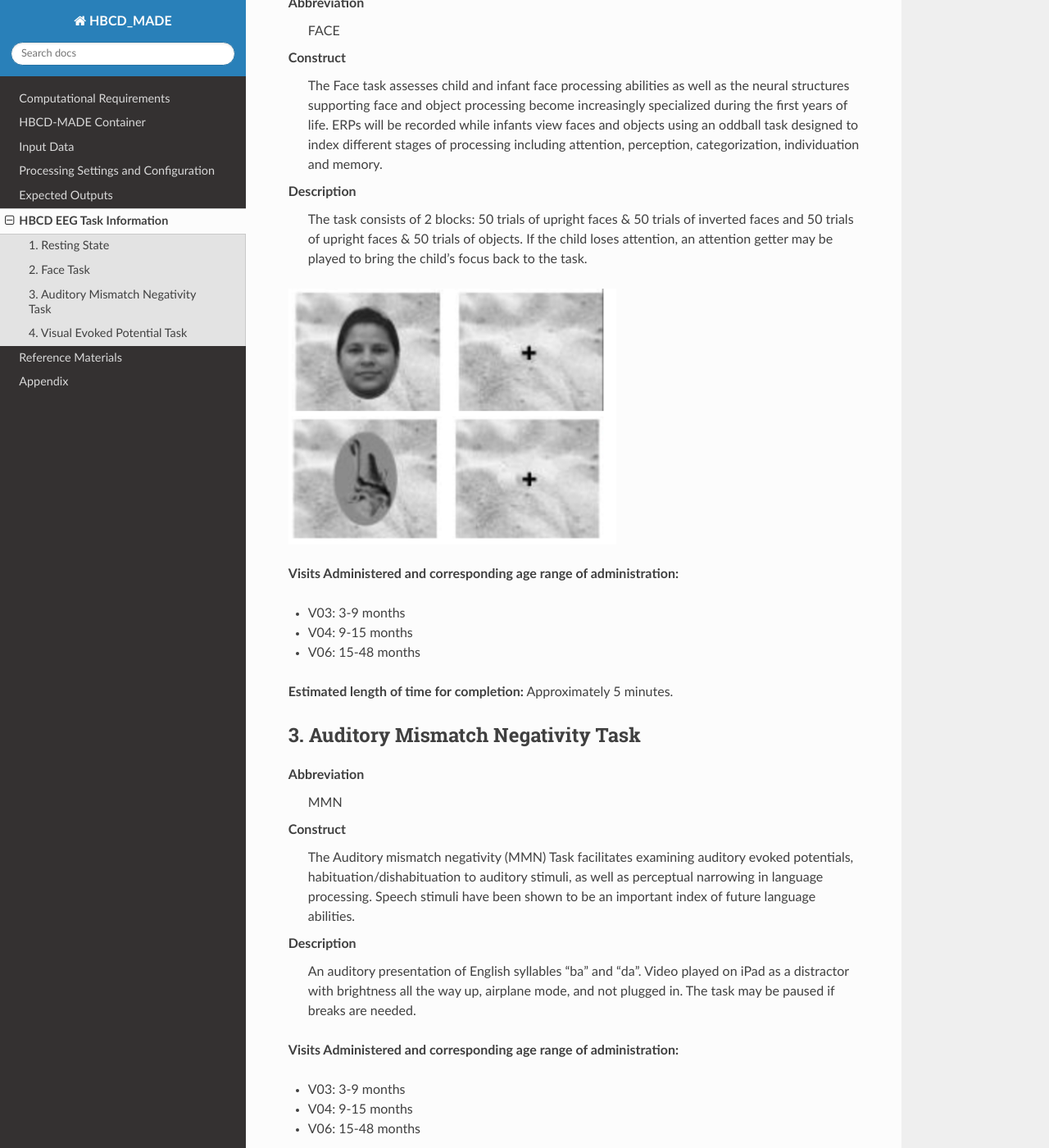
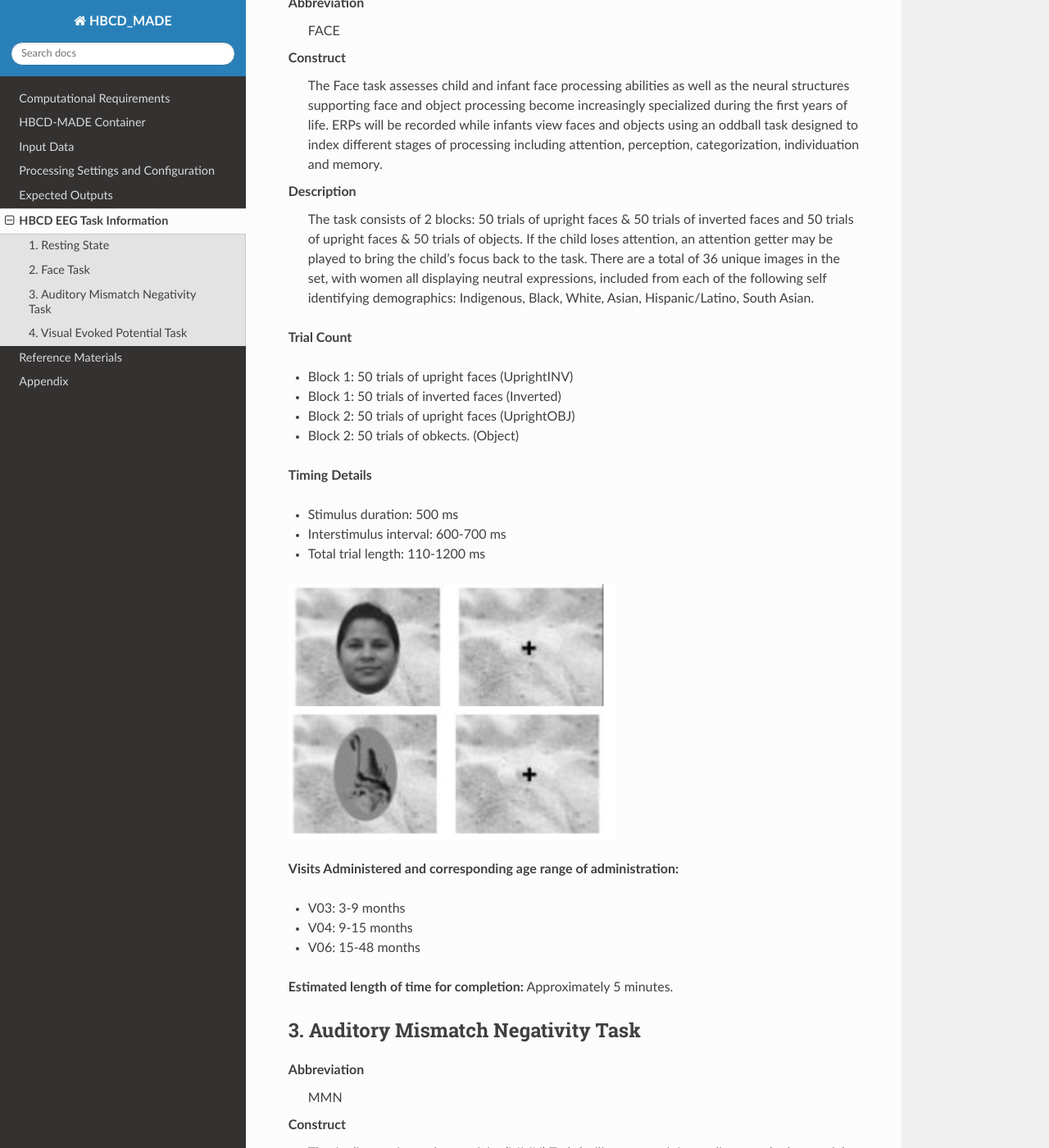
Before and after one commit to DCAN-Labs/HBCD-MADE, a Sphinx documentation site: the page built from docs/source/task_info.rst, in a window 1280 px wide and 1400 px high, scrolled down 1014 px. Shown: the whole window at 82% size. Built offline with Sphinx 7.4.7 and the Read the Docs theme 2.0.0, drawn with Linux system fonts in a browser that asks for light colours; some of the changed text lies outside the part shown.

Commit message:
updated task info

```diff
--- a/docs/source/task_info.rst
+++ b/docs/source/task_info.rst
@@ -41,7 +41,20 @@
 	The Face task assesses child and infant face processing abilities as well as the neural structures supporting face and object processing become increasingly specialized during the first years of life. ERPs will be recorded while infants view faces and objects using an oddball task designed to index different stages of processing including attention, perception, categorization, individuation and memory.
 
 Description
-	The task consists of 2 blocks: 50 trials of upright faces & 50 trials of inverted faces and 50 trials of upright faces & 50 trials of objects. If the child loses attention, an attention getter may be played to bring the child’s focus back to the task.
+	The task consists of 2 blocks: 50 trials of upright faces & 50 trials of inverted faces and 50 trials of upright faces & 50 trials of objects. If the child loses attention, an attention getter may be played to bring the child’s focus back to the task. There are a total of 36 unique images in the set, with women all displaying neutral expressions, included from each of the following self identifying demographics: Indigenous, Black, White, Asian, Hispanic/Latino, South Asian.
+
+**Trial Count**
+
+- Block 1: 50 trials of upright faces (UprightINV)
+- Block 1: 50 trials of inverted faces (Inverted)
+- Block 2: 50 trials of upright faces (UprightOBJ)
+- Block 2: 50 trials of obkects. (Object)
+
+**Timing Details**
+
+- Stimulus duration: 500 ms
+- Interstimulus interval: 600-700 ms
+- Total trial length: 110-1200 ms
 
 .. image:: images/FACE.png
    :width: 400px
@@ -65,7 +78,7 @@
 	The Auditory mismatch negativity (MMN) Task facilitates examining auditory evoked potentials, habituation/dishabituation to auditory stimuli, as well as perceptual narrowing in language processing. Speech stimuli have been shown to be an important index of future language abilities.
 
 Description
-	An auditory presentation of English syllables “ba” and “da”. Video played on iPad as a distractor with brightness all the way up, airplane mode, and not plugged in. The task may be paused if breaks are needed.
+	An auditory presentation of English syllables “ba” and “da”. Video played on iPad as a distractor with brightness all the way up, airplane mode, and not plugged in. The task may be paused if breaks are needed. The .wav files for the auditory stimuli are 196 ms long for the "ba" stimulus and 198 ms long for the "da" stimulus.
 
 **Visits Administered and corresponding age range of administration:**
 
@@ -74,6 +87,24 @@
 - V06: 15-48 months
 
 **Estimated length of time for completion:** Approximately 12 minutes (V03) or 9 minutes (V04/6).
+
+**Trial Count**
+
+- Standard condition: 569
+- Deviant condition: 98
+- Total: 667
+
+**Timing Details**
+
+- Stimulus duration: 200 ms
+- InterStimulus interval: 820 ms (V03), 600 ms (V04/V06)
+- Total trial length: 1020 ms (V03), 800 (V04/V06)
+
+A schematic of the trial progression for Visit 3 is below.
+
+.. image:: images/MMNtiming.png
+   :width: 400px
+   :alt: png image above
 
 4. Visual Evoked Potential Task
 --------------------------------
@@ -98,3 +129,15 @@
 - V06: 15-48 months
 
 **Estimated length of time for completion:** Approximately 1 minute.
+
+**Trial Counts:**
+
+- Checkerboard A: 60
+- Checkerboard B: 60
+- Total: 120
+
+**Timing Details**
+
+- Stimulus duration: 500ms
+- Interstimulus interval: N/A
+- Total trial length: 500ms
```
Also changed, not shown: other parts of docs/source/task_info.rst (+1 -1 lines), docs/source/images/MMNtiming.png (added).
